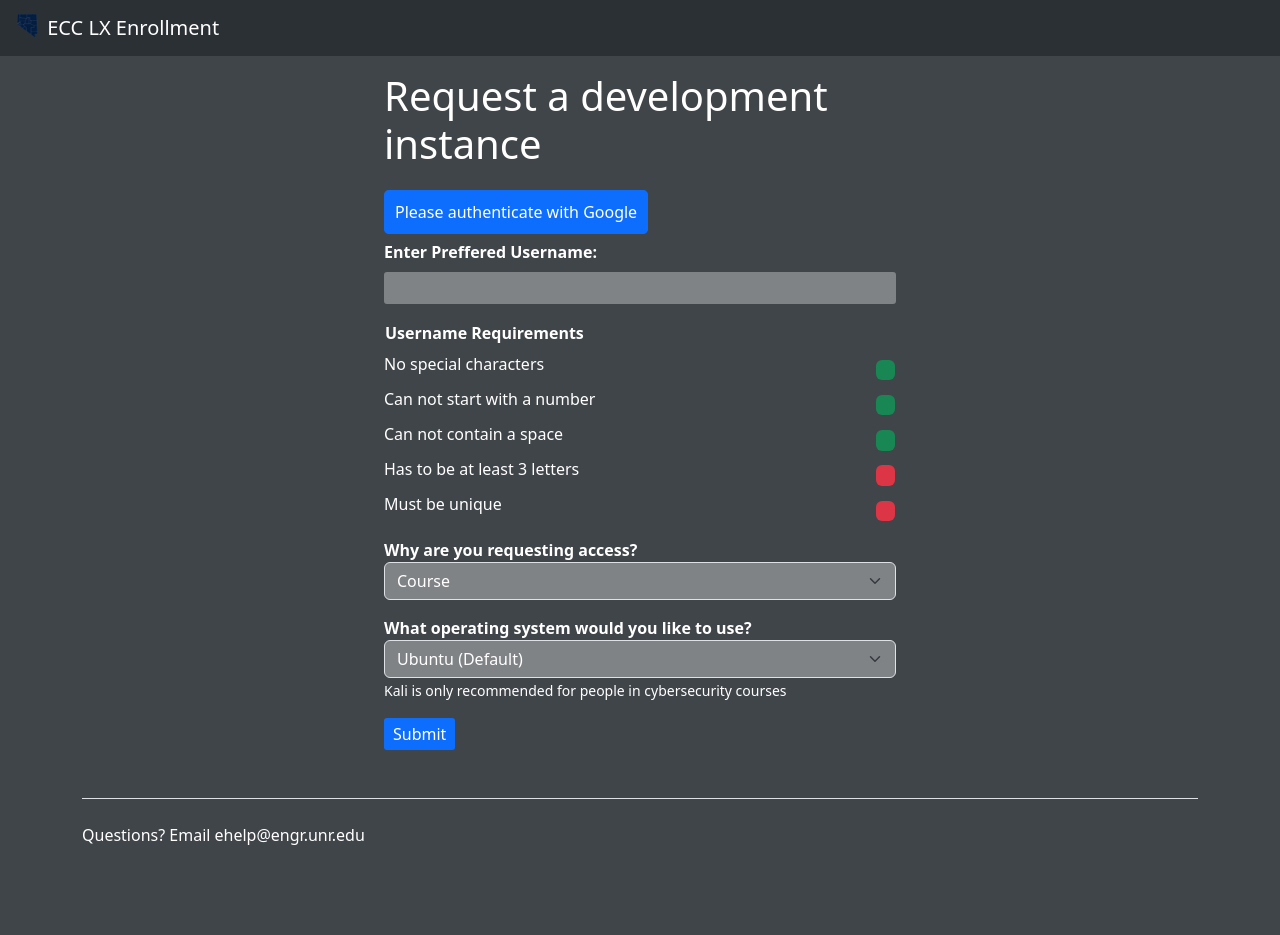
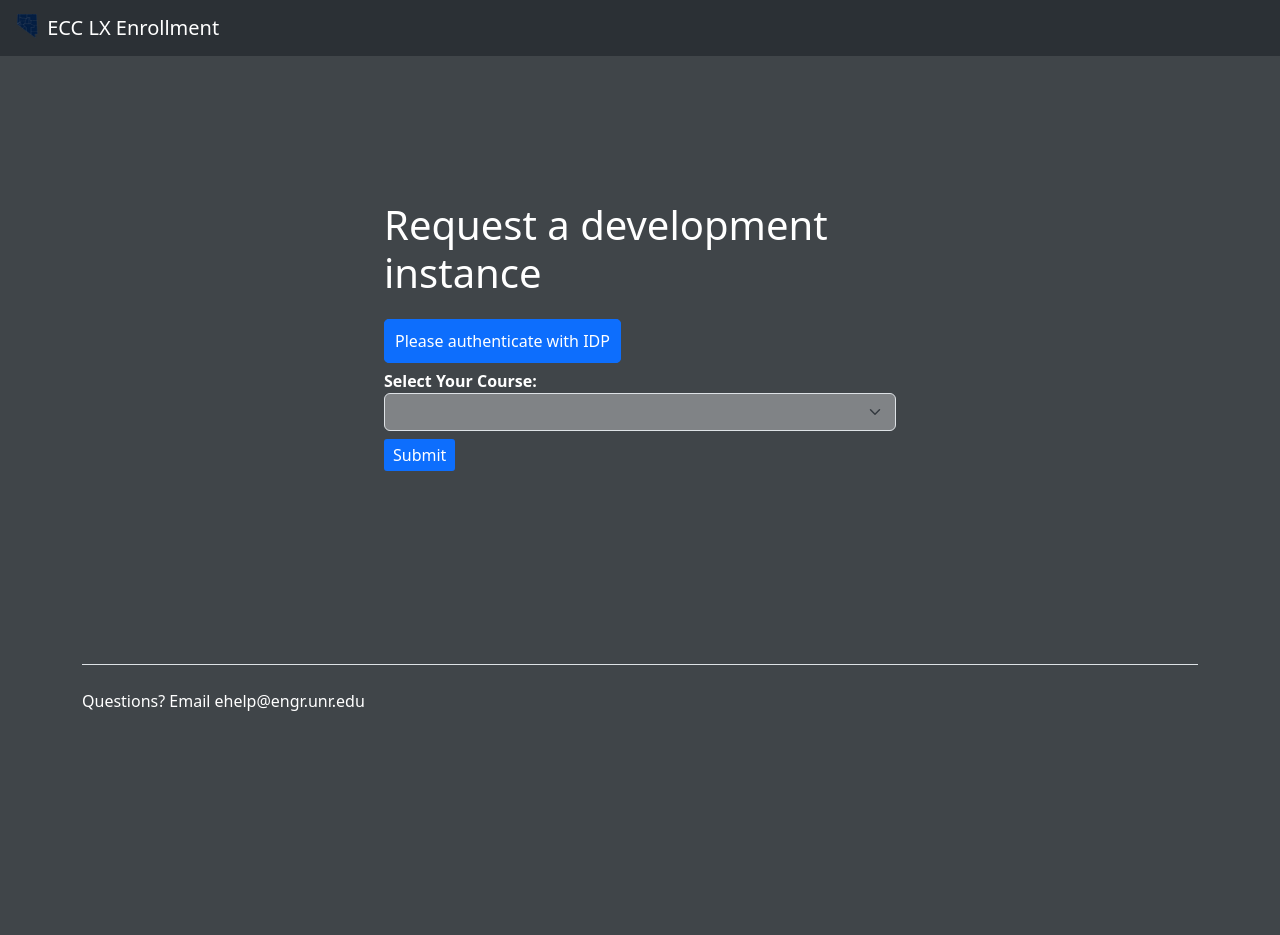
Before and after one commit to UNR-College-of-Engineering/lx-enrollment-development-idp, a FastAPI app: page / in a window 1280 px wide. After the commit the page ends 711 px from the top, so only its background shows below. Run offline with FastAPI, Linux system fonts and the light colour scheme.

Commit message:
choose class dropdown

```diff
--- a/main.py
+++ b/main.py
@@ -78,15 +78,15 @@ async def public(request: Request):
     return templates.TemplateResponse('home.html', {'request': request, 'show_auth': show_auth})
 
 @app.post('/submit')
-async def public(request: Request, username: Annotated[str, Form()]):
+async def public(request: Request, selected_class: Annotated[str, Form()]):
     user = request.session.get('user')
 
-    complete = username != "" and user is not None
+    complete = selected_class != "" and user is not None
     if complete:
-        db.insertUser(str(user['sub']), str(username))
+        db.insertUser(str(user['sub']), str(selected_class))
         return templates.TemplateResponse('success.html', {'request': request, 'user': user})
     else:
-        return templates.TemplateResponse('home.html', {'request': request, 'username': username, 'complete': complete, 'show_auth': show_auth})
+        return templates.TemplateResponse('home.html', {'request': request, 'selected_class': selected_class, 'complete': complete, 'show_auth': show_auth})
 
 if __name__ == '__main__':
     uvicorn.run('main:app', host='127.0.0.1', port=8000, reload=True)
--- a/static/styles/error.css
+++ b/static/styles/error.css
@@ -1,5 +1,6 @@
-body {
-    background-color: #f5f5f5;
+html {
+    background-color: #404549 !important;
+    color: white !important;
     font-family: 'Poppins', sans-serif;
     text-align: center;
 }
--- a/static/styles/home.css
+++ b/static/styles/home.css
@@ -14,32 +14,18 @@ body {
     border: 1px solid #0d6efd;
 }
 .auth:hover {
-    background-color: #0d6efd;
-    color: white;
+    background-color: #0a58ca;
+    color: #9ec5fe;
     text-decoration: none;
     border-radius: 5px;
-    border: 1px solid #0d6efd;
-}
-.auth:active {
-    background-color: #0d6efd;
-    color: white;
-    text-decoration: none;
-    border-radius: 5px;
-    border: 1px solid #0d6efd;
-}
-.auth:focus {
-    background-color: #0d6efd;
-    color: white;
-    text-decoration: none;
-    border-radius: 5px;
-    border: 1px solid #0d6efd;
+    border: 1px solid #9ec5fe;
 }
 .parent-horizontal {
     display: grid;
-    /* grid-template-columns: 2fr, 1fr, 2fr; */
     grid-template-columns: 30vw 40vw 30vw;
+    align-items: center;
+    height: 70vh;
     grid-template-rows: 1fr;
-    margin-top: 2vh;
 }
 @media screen and (max-width: 768px) {
     .parent-horizontal {
@@ -74,36 +60,6 @@ body {
     margin-top: 1vh;
     grid-area: 3 / 1 / 4 / 2;
 }
-.div4-vert {
-    margin-top: 2vh;
-    grid-area: 4 / 1 / 5 / 2;
-}
-.div5-vert{
-    margin-top: 2vh;
-    grid-area: 5 / 1 / 6 / 2;
-}
-.div6-vert{
-    margin-top: 2vh;
-    grid-area: 6 / 1 / 7 / 2;
-}
-.div7-vert{
-    margin-top: 2vh;
-    grid-area: 7 / 1 / 8 / 2;
-}
-input{
-    border: 3px solid #808386;
-    border-radius: 3px;
-    width: 100%;
-    background-color: #808386;
-    transition: 200ms ease-in-out;
-    color: white !important;
-}
-input:focus {
-    outline: none;
-    border: 3px solid #0d6efd;
-    border-radius: 3px;
-    transition: 200ms ease-in-out;
-}
 button[type=submit] {
     margin-top: 10px;
     border: 3px solid #0d6efd;
@@ -116,19 +72,6 @@ button[type=submit] {
 footer {
     width: 100%;
 }
-table {
-    width: 100%;
-    margin-top: 1vh;
-    border-collapse: collapse;
-}
-td {
-    padding-top: 10px;
-    text-align: end;
-}
-td:first-child {
-    padding: 0;
-    text-align: start;
-}
 strong {
     margin-bottom: 2px;
 }
@@ -136,6 +79,3 @@ select {
     margin-top: 2px;
     color: white !important;
 }
-.smooth {
-    transition: 200ms ease-in-out !important;
-}
--- a/static/styles/success.css
+++ b/static/styles/success.css
@@ -1,7 +1,9 @@
-body {
-    background-color: #f5f5f5;
+html {
+    background-color: #404549 !important;
+    color: white !important;
     font-family: 'Poppins', sans-serif;
     text-align: center;
+    height: 100vh;
 }
 
 div {
--- a/templates/home.html
+++ b/templates/home.html
@@ -26,78 +26,21 @@
                 <div class="parent-vertical">
                     <div class="div1-vert">
                         {% if show_auth %}
-                            <a class="auth" href="/login">Please authenticate with Google</a>
+                            <a class="auth" href="/login">Please authenticate with IDP</a>
                         {% else %}
                             <p>You have been authenticated!</p>
                         {% endif %}
                     </div>
-                    <form action="/submit" autocomplete="off" method="post">
+                    <form action="/submit" method="post">
                         <div class="div2-vert">
-                            <!-- <label for="username">Enter NetID:</label> -->
-                            <strong>Enter Preffered Username:</strong>
+                            <strong>Select Your Course:</strong>
+                            <select id="class" class="form-select" name="selected_class" style="background-color: #808386;">
+                                <option value="none"></option>
+                                <option value="cs135">CS 135</option>
+                                <option value="cs202">CS 202</option>
+                            </select>
                         </div>
                         <div class="div3-vert">
-                            <input type="text" id="username" name="username" required onkeyup="validateForm()" onchange="checkUnique()">
-                        </div>
-                        <div class="div4-vert">
-                            <table>
-                                <thead>
-                                    <tr>
-                                        <th>Username Requirements</th>
-                                        <th>&nbsp;</th>
-                                    </tr>
-                                </thead>
-                                <tbody>
-                                    <tr>
-                                        <td>No special characters</td>
-                                        <td>
-                                            <span id="special" class="badge bg-success">&nbsp;</span>
-                                        </td>
-                                    </tr>
-                                    <tr>
-                                        <td>Can not start with a number</td>
-                                        <td>
-                                            <span id="startnum" class="badge bg-success">&nbsp;</span>
-                                        </td>
-                                    </tr>
-                                    <tr>
-                                        <td>Can not contain a space</td>
-                                        <td>
-                                            <span id="space" class="badge bg-success">&nbsp;</span>
-                                        </td>
-                                    </tr>
-                                    <tr>
-                                        <td>Has to be at least 3 letters</td>
-                                        <td>
-                                            <span id="len3" class="badge bg-danger">&nbsp;</span>
-                                        </td>
-                                    </tr>
-                                    <tr>
-                                        <td>Must be unique</td>
-                                        <td>
-                                            <span id="uniq" class="badge bg-danger">&nbsp;</span>
-                                        </td>
-                                    </tr>
-                                </tbody>
-                            </table>
-                        </div>
-                        <div class="div5-vert">
-                            <strong>Why are you requesting access?</strong>
-                            <select id="purpose" class="form-select" style="background-color: #808386;">
-                                <option value="course">Course</option>
-                                <option value="research">Research</option>
-                                <option value="other">Other</option>
-                            </select>
-                        </div>
-                        <div class="div6-vert">
-                            <strong>What operating system would you like to use?</strong>
-                            <select id="os" class="form-select" style="background-color: #808386;">
-                                <option value="default">Ubuntu (Default)</option>
-                                <option value="kali">Kali Linux</option>
-                            </select>
-                            <small>Kali is only recommended for people in cybersecurity courses</small>
-                        </div>
-                        <div class="div7-vert">
                             <button type="submit" class="submit">Submit</button>
                         </div>
                     </form>
```
